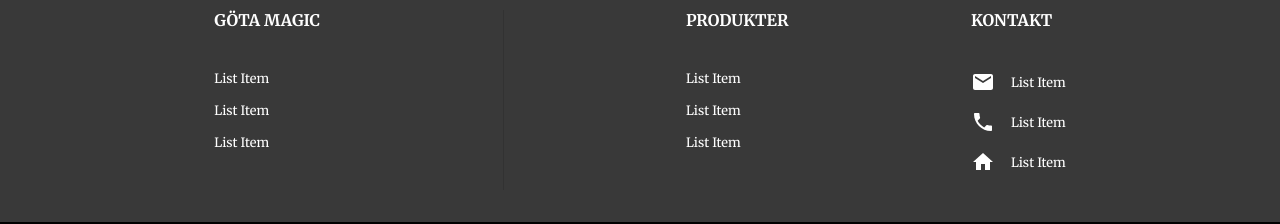
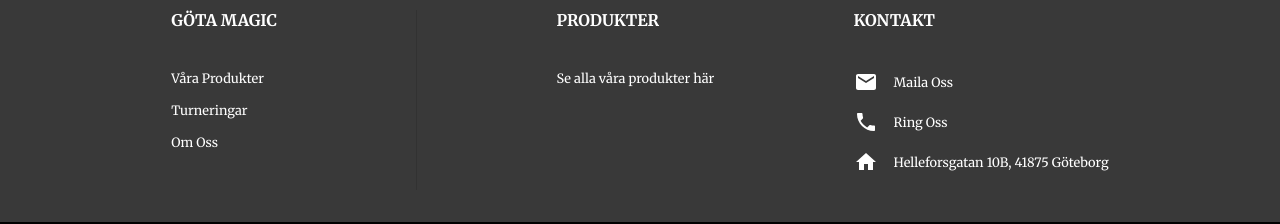
Before and after one commit to TimothyGramnaes/Miniprojekt-Gota-Magic, a React (Create React App) app: page /ProductPage/1 in a window 1280 px wide. Shown: the part 846-1070 px from the top of the page. Built offline with nearby package versions, Linux system fonts and the light colour scheme.

Commit message:
added correct footer links

```diff
--- a/src/Components/Footer.tsx
+++ b/src/Components/Footer.tsx
@@ -1,4 +1,4 @@
-import { Link, BrowserRouter as Router } from 'react-router-dom'
+import { Link } from 'react-router-dom'
 import '../main.css'
 import '../css/footer.css'
 import Divider from '@material-ui/core/Divider';
@@ -21,7 +21,6 @@ function Footer() {
   window.addEventListener('resize', dividerOrientation)
 
   return (
-    <Router>
     <footer>
       <div className="flex content">
 
@@ -29,18 +28,18 @@ function Footer() {
           <h4>Göta Magic</h4>
           <ul>
             <li>
-                <Link to='/listitem1' className="li-item">
-                  List Item
+              <Link to='/ProductList' className="li-item">
+                Våra Produkter
               </Link>
             </li>
             <li>
-                <Link to='/listitem2' className="li-item">
-                  List Item
+              <Link to='/Tournaments' className="li-item">
+                Turneringar
               </Link>
             </li>
             <li>
-                <Link to='/listitem3' className="li-item">
-                  List Item
+              <Link to='/AboutUs' className="li-item">
+                Om Oss
               </Link>
             </li>
           </ul>
@@ -58,18 +57,8 @@ function Footer() {
           <h4>Produkter</h4>
           <ul>
             <li>
-                <Link to='/listitem1' className="li-item">
-                  List Item
-                </Link>
-              </li>
-              <li>
-                <Link to='/listitem2' className="li-item">
-                  List Item
-                </Link>
-              </li>
-              <li>
-                <Link to='/listitem3' className="li-item">
-                  List Item
+              <Link to='/ProductList' className="li-item">
+                Se alla våra produkter här
               </Link>
             </li>
           </ul>
@@ -79,22 +68,20 @@ function Footer() {
           <h4>Kontakt</h4>
           <ul>
             <li className="flex alignItemsCenter">
-                <Link to='/listitem1' className="li-item">
+              <a href="mailto:Gotamagic@gmail.com" className="li-item">
                 <MailIcon style={{ marginRight: '1rem' }} />
-                  List Item
-                </Link>
+                Maila Oss
+              </a>
             </li>
-              <li>
-                <Link to='/listitem2' className="li-item">
+            <li className="flex alignItemsCenter">
+              <a href="tel:0737141414" className="li-item">
                 <PhoneIcon style={{ marginRight: '1rem' }} />
-                  List Item
-                </Link>
+                Ring Oss
+              </a>
             </li>
-              <li>
-                <Link to='/listitem3' className="li-item">
+            <li className="flex alignItemsCenter">
               <HomeIcon style={{ marginRight: '1rem' }} />
-                  List Item
-                </Link>
+              <p className="li-item">Helleforsgatan 10B, 41875 Göteborg</p>
             </li>
           </ul>
         </div>
@@ -106,7 +93,6 @@ function Footer() {
         </div>
 
     </footer>
-    </Router>
   )
 }
 
```
Lines whose indentation alone changed are shown as unchanged.
